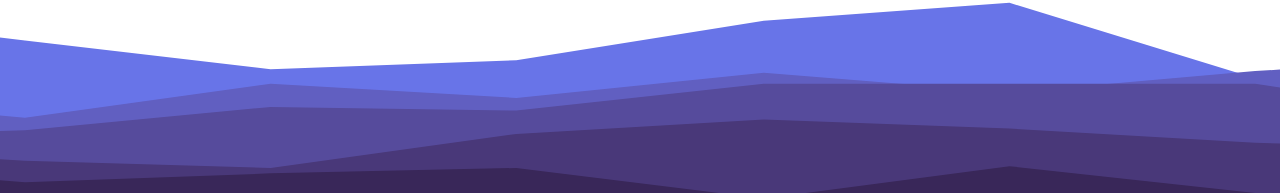
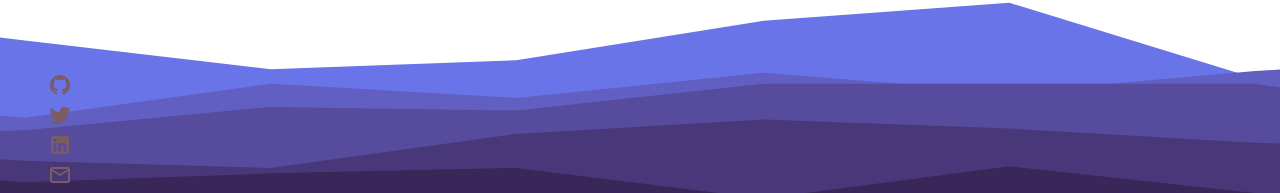
Before and after one commit to aishyuu/Personal-Site-V2, a React (Create React App) app: page / in a window 1280 px wide. Shown: the part 607-800 px from the top of the page. Built offline with nearby package versions, Linux system fonts and the light colour scheme.

Commit message:
added a side navigation bar for easy access to general links

```diff
--- a/src/App.js
+++ b/src/App.js
@@ -1,12 +1,14 @@
 import Navigation from "./components/navigation/navigation"
 import Welcome from "./components/welcome";
 import About from "./components/about";
+import SideInfo from "./components/sideInfo";
 import "./index.css"
 
 function App() {
   return (
     <div>
       <Navigation />
+      <SideInfo />
       <Welcome />
       <div className="spacer layer1" />
       <About />
--- /dev/null
+++ b/src/components/sideInfo.js
@@ -0,0 +1,52 @@
+import Icon from '@mdi/react'
+import { mdiGithub, mdiTwitter, mdiLinkedin, mdiEmailOutline } from '@mdi/js';
+import "../index.css"
+
+function SideInfo() {
+    const iconColor = "rgb(122,92,97)"
+
+    return(
+        <div className="sidebar-container">
+            <ul className="links-list-container">
+                <li>
+                    <a href="https://github.com/aishyuu" aria-label="GitHub" target="_blank" rel="noreferrer">
+                        <Icon path={mdiGithub}
+                            title="GitHub"
+                            size={1}
+                            color={iconColor}
+                        />
+                    </a>
+                </li>
+                <li>
+                    <a href="https://twitter.com/BonnyBonBon_" aria-label="Twitter" target="_blank" rel="noreferrer">
+                        <Icon path={mdiTwitter}
+                            title="Twitter"
+                            size={1}
+                            color={iconColor}
+                        />
+                    </a>
+                </li>
+                <li>
+                    <a href="https://www.linkedin.com/in/ivan-matias-8171991ba/" aria-label="LinkedIn" target="_blank" rel="noreferrer">
+                        <Icon path={mdiLinkedin}
+                            title="Linkedin"
+                            size={1}
+                            color={iconColor}
+                        />
+                    </a>
+                </li>
+                <li className="final-link">
+                    <a href= "mailto: imatiascpp@gmail.com">
+                        <Icon path={mdiEmailOutline}
+                            title="Email"
+                            size={1}
+                            color={iconColor}
+                        />
+                    </a>
+                </li>
+            </ul>
+        </div>
+    )
+}
+
+export default SideInfo
--- a/src/index.css
+++ b/src/index.css
@@ -48,7 +48,7 @@ code {
 
 .about-container {
   background-color: #392759;
-  height: 96vh;
+  height: 80vh;
   display: flex;
   flex-flow: row wrap;
   justify-content: space-around;
@@ -75,7 +75,36 @@ code {
   margin: 10% auto 0 auto;
 }
 
+.sidebar-container {
+  width: 40px;
+  position: fixed;
+  bottom: 0px;
+  left: 40px;
+  right: auto;
+  z-index: 10;
+}
+
+.links-list-container {
+  display: flex;
+  flex-direction: column;
+  -webkit-box-align: center;
+  align-items: center;
+  margin: 0px;
+  padding: 0px;
+  list-style: none;
+}
+
+@media only screen and (max-width: 1080px) {
+  .sidebar-container {
+    display: none;
+  }
+}
+
 @media only screen and (max-width: 750px) {
+  .about-container {
+    height: 105vh;
+  }
+
   .about-content {
     width: 90%;
     padding-top: 3%;
@@ -92,3 +121,13 @@ code {
     width: 200px;
   }
 }
+
+@media only screen and (max-width: 375px) {
+  .welcome-container {
+    height: 45vh;
+  }
+
+  .about-container {
+    height: 140vh;
+  }
+}
```
